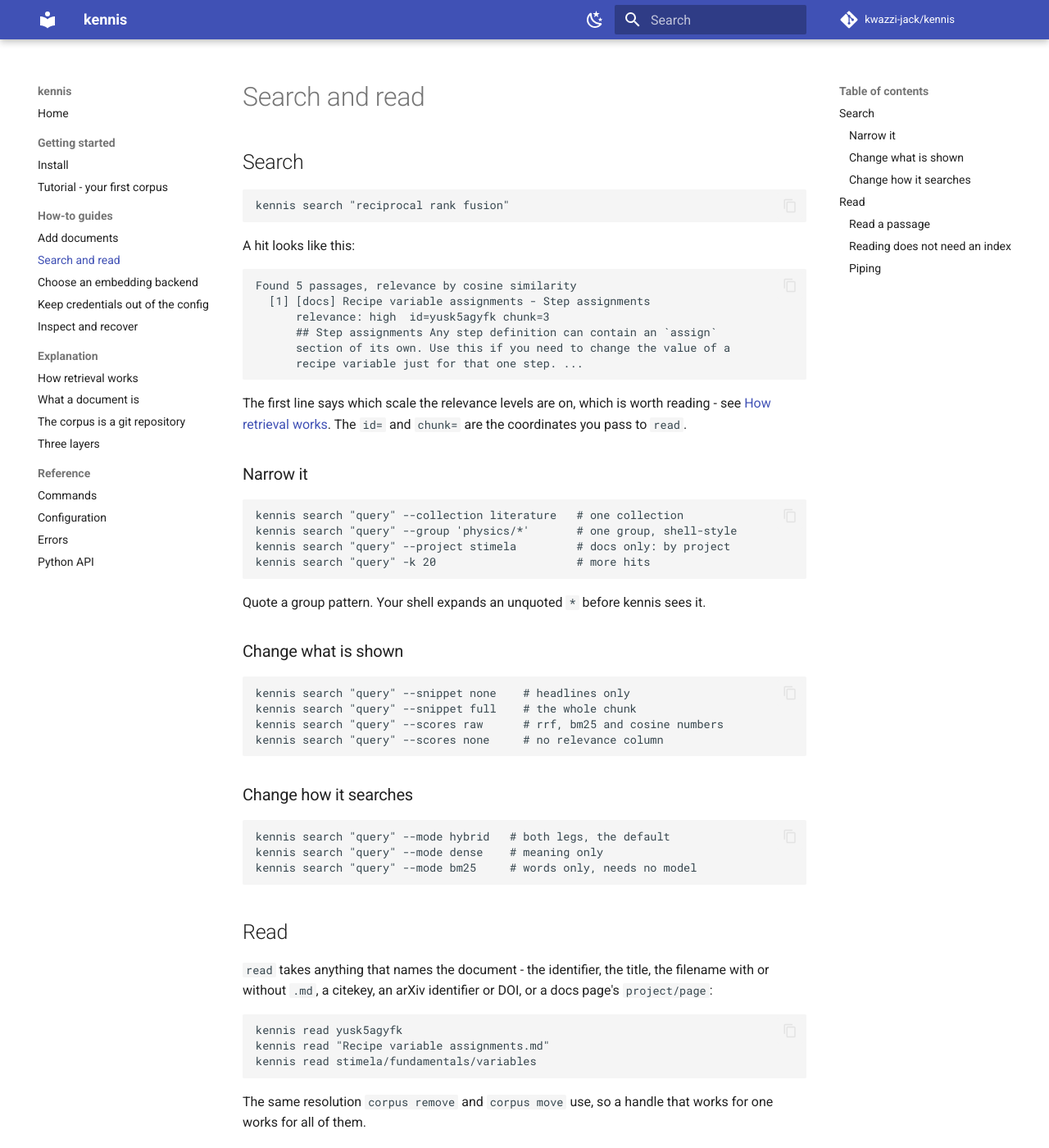
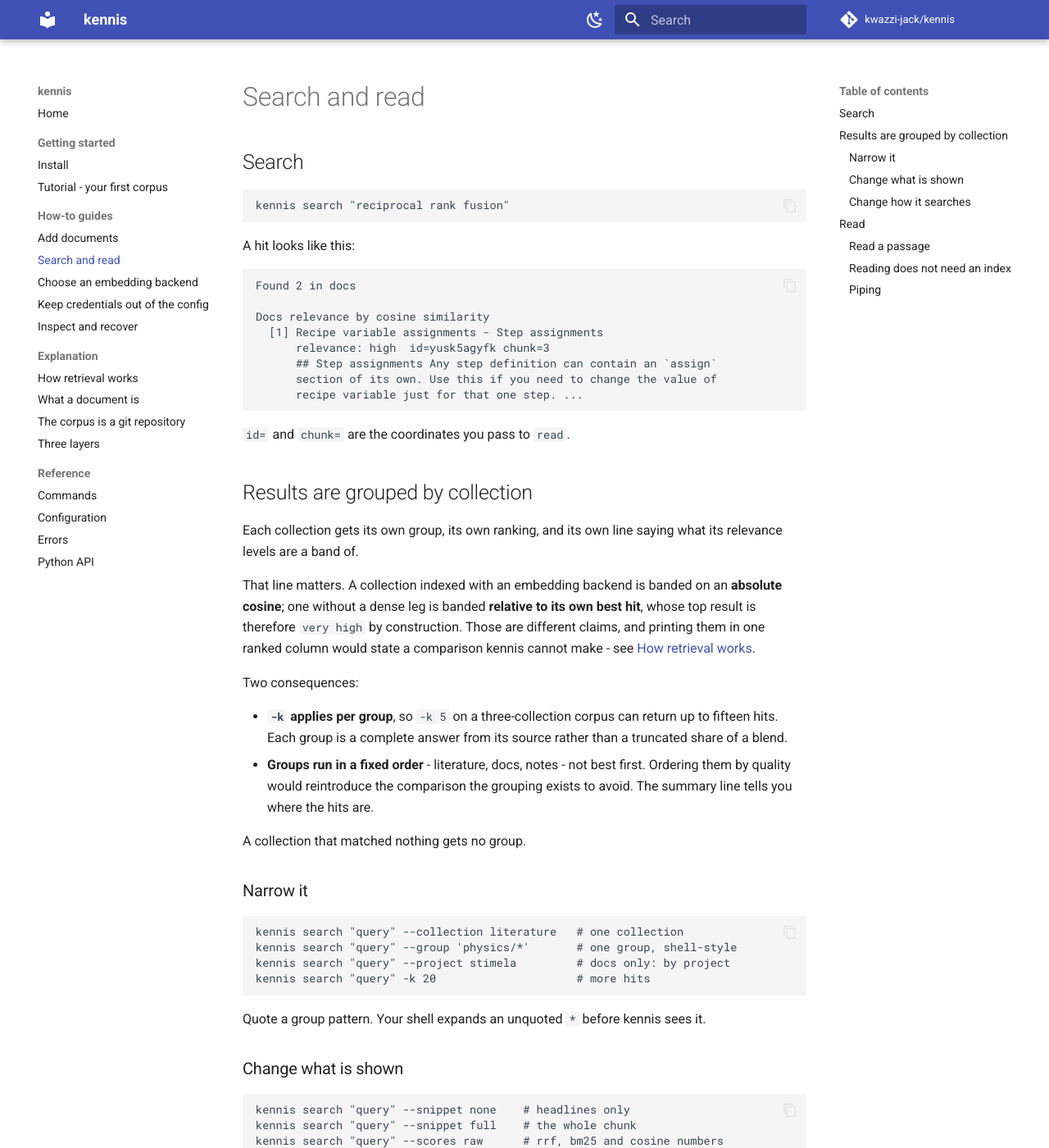
Before and after one commit to kwazzi-jack/kennis, an MkDocs documentation site: the page built from docs/how-to/search-and-read.md, in a window 1280 px wide and 1400 px high. Shown: the whole window at 82% size. Built offline with MkDocs 1.6.1 and Material for MkDocs 9.7.7, drawn with Linux system fonts in a browser that asks for light colours; comment, search, counter and statistics services are not loaded.

Commit message:
fix(search)!: group results by collection so each keeps its own scale

````diff
--- a/docs/how-to/search-and-read.md
+++ b/docs/how-to/search-and-read.md
@@ -9,17 +9,40 @@
 A hit looks like this:
 
 ```
-Found 5 passages, relevance by cosine similarity
-  [1] [docs] Recipe variable assignments - Step assignments
+Found 2 in docs
+
+Docs relevance by cosine similarity
+  [1] Recipe variable assignments - Step assignments
       relevance: high  id=yusk5agyfk chunk=3
       ## Step assignments Any step definition can contain an `assign`
-      section of its own. Use this if you need to change the value of a
+      section of its own. Use this if you need to change the value of
       recipe variable just for that one step. ...
 ```
 
-The first line says which scale the relevance levels are on, which is worth
-reading - see [How retrieval works](../explanation/retrieval.md). The
 `id=` and `chunk=` are the coordinates you pass to `read`.
+
+## Results are grouped by collection
+
+Each collection gets its own group, its own ranking, and its own line saying
+what its relevance levels are a band of.
+
+That line matters. A collection indexed with an embedding backend is banded
+on an **absolute cosine**; one without a dense leg is banded **relative to
+its own best hit**, whose top result is therefore `very high` by
+construction. Those are different claims, and printing them in one ranked
+column would state a comparison kennis cannot make - see
+[How retrieval works](../explanation/retrieval.md).
+
+Two consequences:
+
+- **`-k` applies per group**, so `-k 5` on a three-collection corpus can
+  return up to fifteen hits. Each group is a complete answer from its
+  source rather than a truncated share of a blend.
+- **Groups run in a fixed order** - literature, docs, notes - not best
+  first. Ordering them by quality would reintroduce the comparison the
+  grouping exists to avoid. The summary line tells you where the hits are.
+
+A collection that matched nothing gets no group.
 
 ### Narrow it
 
````
Also changed, not shown: README.md (+16 -2 lines), sketches/2026-09-26-v020a-one-group-per-collection.md (added, +138 -0 lines), 4 other files.
